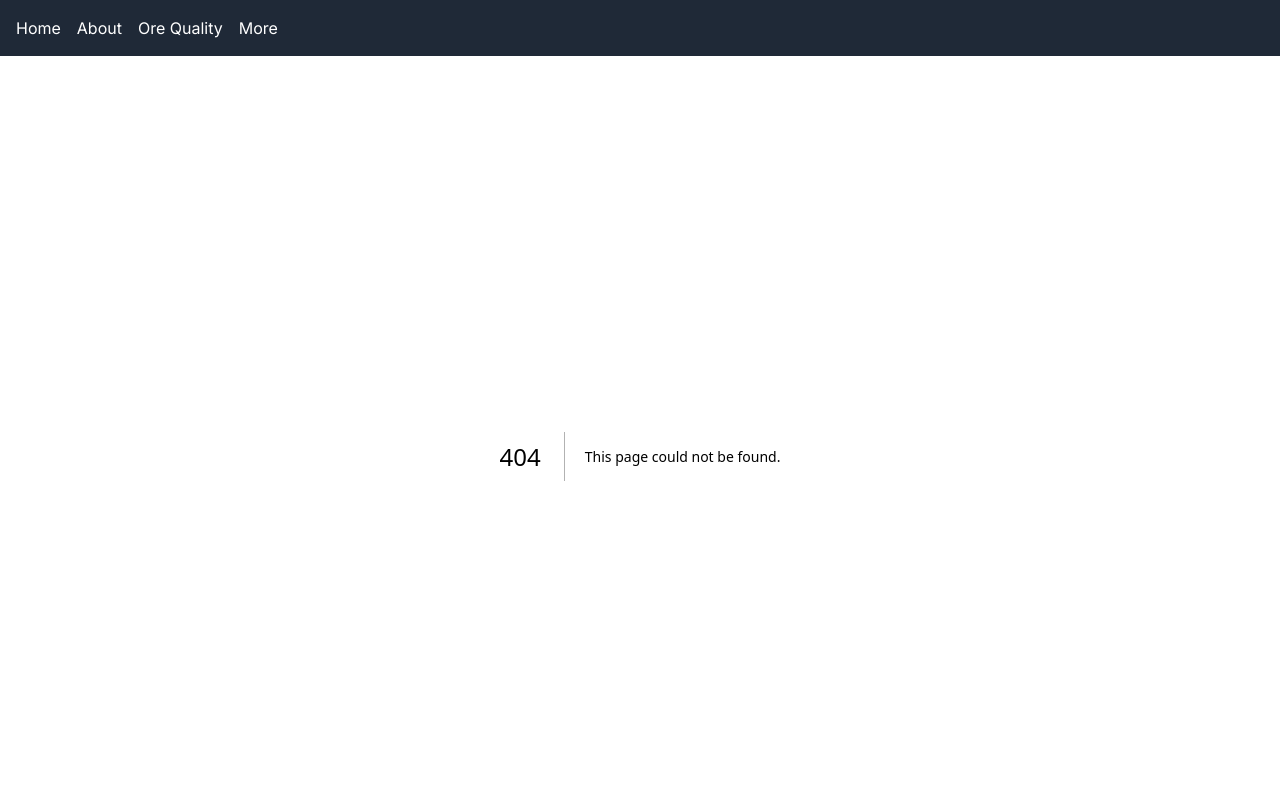
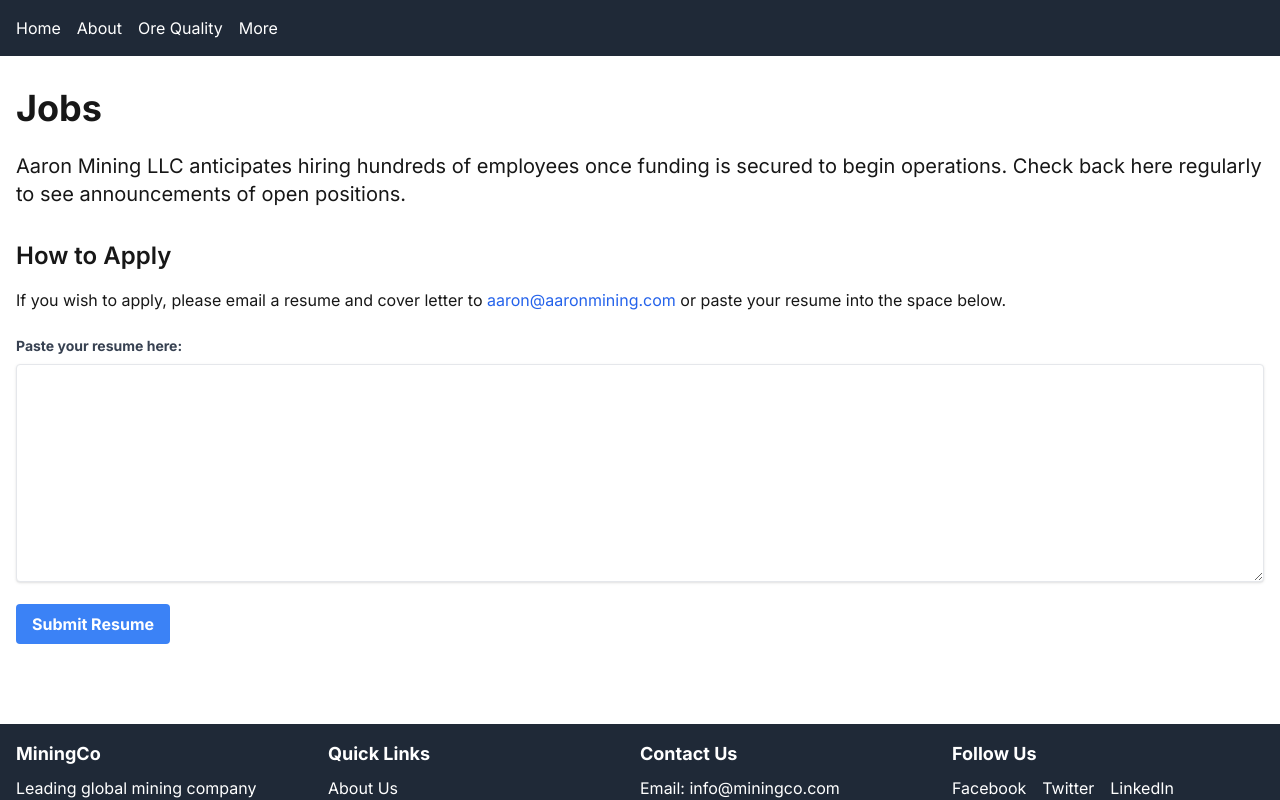
Before and after one commit to sonofdust/aaron-mining, a Next.js app in the folder client/: page /jobs in a window 1280 px wide. Before the commit this address had no page. Shown: the top 800 px of the page. Built offline with nearby package versions, Linux system fonts and the light colour scheme.

Commit message:
Added Jobs page

```diff
--- /dev/null
+++ b/client/src/app/jobs/page.tsx
@@ -0,0 +1,5 @@
+import Jobs from '../../components/Jobs';
+
+export default function JobsPage() {
+    return <Jobs />;
+}
--- /dev/null
+++ b/client/src/app/shipping/page.tsx
@@ -0,0 +1,5 @@
+import Shipping from '../../components/Shipping';
+
+export default function ShippingPage() {
+    return <Shipping />;
+}
--- /dev/null
+++ b/client/src/components/Jobs.tsx
@@ -0,0 +1,60 @@
+'use client';
+
+import React from 'react';
+import { useState } from 'react';
+
+const Jobs: React.FC = () => {
+    const [resume, setResume] = useState('');
+
+    const handleSubmit = (e: React.FormEvent<HTMLFormElement>) => {
+        e.preventDefault();
+        // Here you would typically send the resume to a server
+        console.log('Resume submitted:', resume);
+        // Reset the form
+        setResume('');
+        alert('Resume submitted successfully!');
+    };
+
+    return (
+        <div className="container mx-auto px-4 py-8">
+            <h1 className="text-4xl font-bold mb-6">Jobs</h1>
+            <p className="text-xl mb-8">
+                Aaron Mining LLC anticipates hiring hundreds of employees once funding is secured to begin operations.
+                Check back here regularly to see announcements of open positions.
+            </p>
+
+            <section className="mb-12">
+                <h2 className="text-2xl font-semibold mb-4">How to Apply</h2>
+                <p className="mb-4">
+                    If you wish to apply, please email a resume and cover letter to
+                    <a href="mailto:aaron@aaronmining.com" className="text-blue-600 hover:underline"> aaron@aaronmining.com</a>
+                    {' '}or paste your resume into the space below.
+                </p>
+
+                <form onSubmit={handleSubmit} className="mt-6">
+                    <div className="mb-4">
+                        <label htmlFor="resume" className="block text-gray-700 text-sm font-bold mb-2">
+                            Paste your resume here:
+                        </label>
+                        <textarea
+                            id="resume"
+                            value={resume}
+                            onChange={(e) => setResume(e.target.value)}
+                            className="shadow appearance-none border rounded w-full py-2 px-3 text-gray-700 leading-tight focus:outline-none focus:shadow-outline"
+                            rows={10}
+                            required
+                        ></textarea>
+                    </div>
+                    <button
+                        type="submit"
+                        className="bg-blue-500 hover:bg-blue-700 text-white font-bold py-2 px-4 rounded focus:outline-none focus:shadow-outline"
+                    >
+                        Submit Resume
+                    </button>
+                </form>
+            </section>
+        </div>
+    );
+};
+
+export default Jobs;
--- /dev/null
+++ b/client/src/components/Shipping.tsx
@@ -0,0 +1,36 @@
+import React from 'react';
+
+const Shipping: React.FC = () => {
+    return (
+        <div className="container mx-auto px-4 py-8">
+            <h1 className="text-4xl font-bold mb-6">Shipping</h1>
+            <p className="text-xl mb-8">
+                Aaron Mining LLC&apos;s claim sites are located within 75 miles of multiple seaports, 25 miles from existing rail lines and are accessible by existing roadways. We can coordinate shipping to your facility for on time delivery.
+            </p>
+
+            <section className="mb-12">
+                <h2 className="text-2xl font-semibold mb-4">Our Shipping Advantages</h2>
+                <ul className="list-disc list-inside space-y-2">
+                    <li>Close proximity to multiple seaports</li>
+                    <li>Near existing rail lines for efficient transportation</li>
+                    <li>Accessible by existing roadways</li>
+                    <li>Coordinated shipping for on-time delivery</li>
+                </ul>
+            </section>
+
+
+
+            <section>
+                <h2 className="text-2xl font-semibold mb-4">Contact Us for Shipping Information</h2>
+                <p>
+                    For more information about our shipping options and to discuss your specific needs, please contact our logistics team.
+                </p>
+                <button className="mt-4 bg-blue-500 hover:bg-blue-600 text-white font-bold py-2 px-4 rounded">
+                    Contact Logistics Team
+                </button>
+            </section>
+        </div>
+    );
+};
+
+export default Shipping;
```
